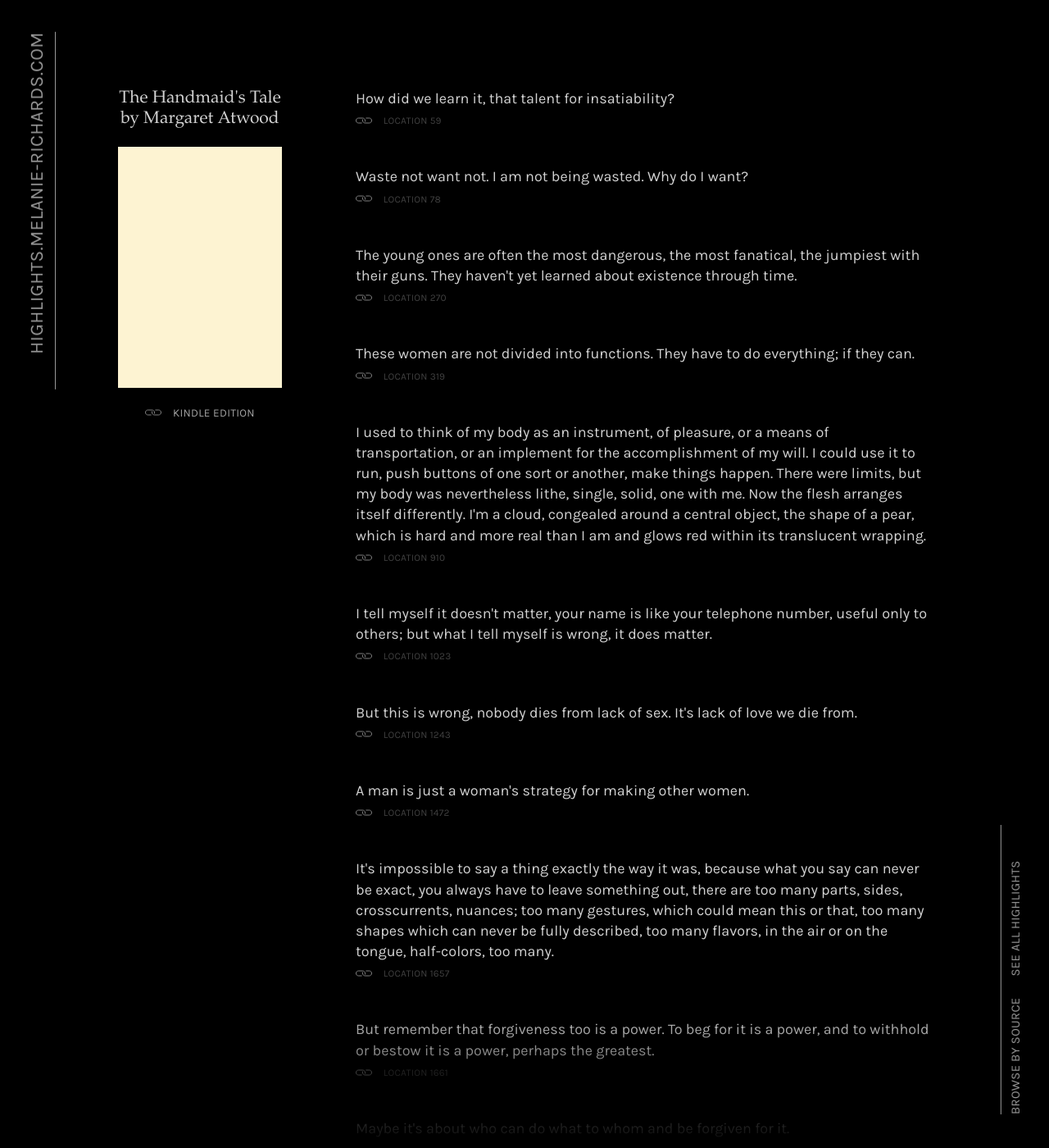
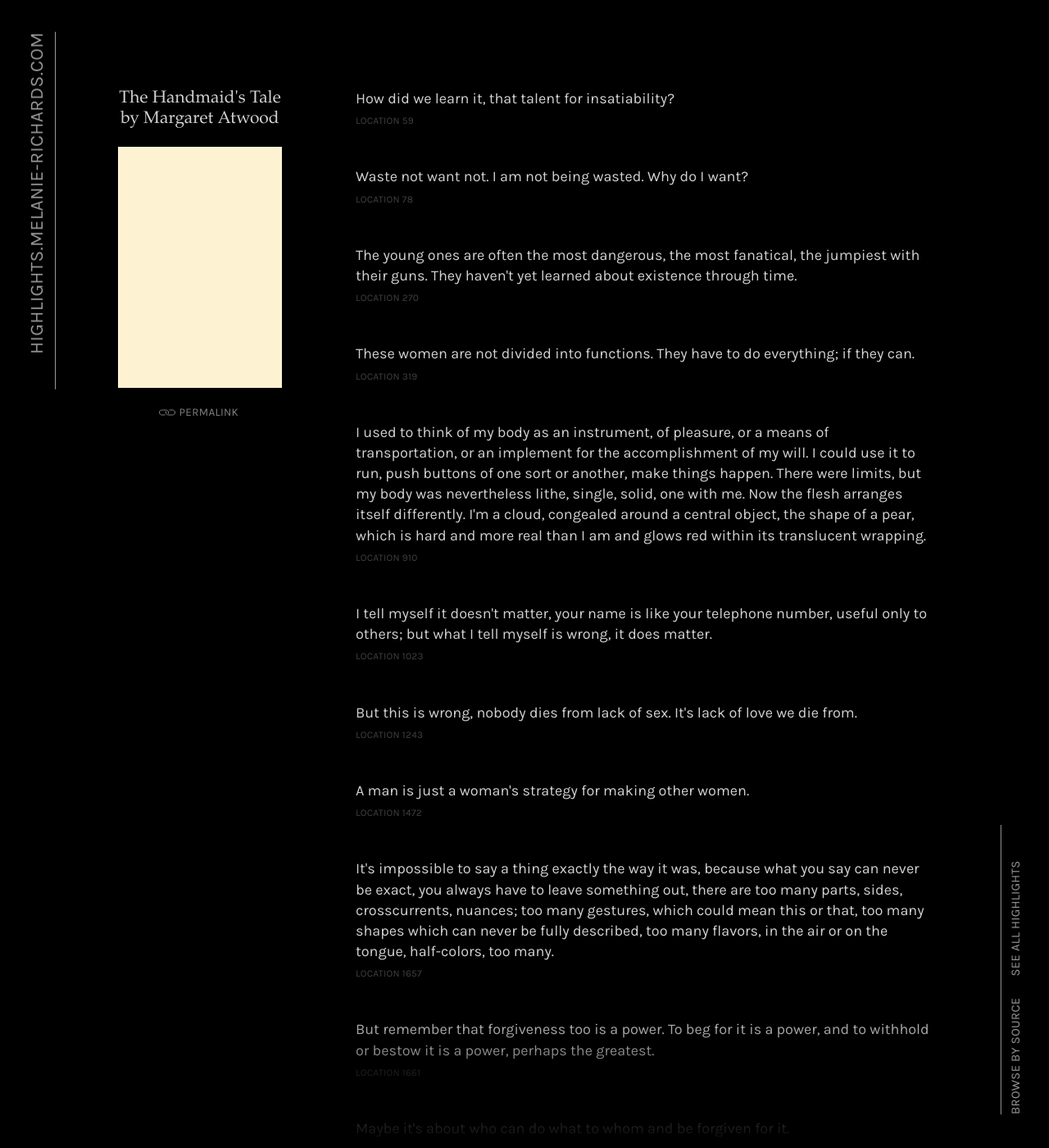
Before and after one commit to melanierichards/highlights, a Jekyll site: the page built from all/index.html, in a window 1280 px wide and 1400 px high. Shown: the whole window at 82% size. Built offline with Jekyll 4.4.1, drawn with Linux system fonts in a browser that asks for light colours; some web fonts are replaced; the list of posts is cut into pages by our own code; some of the changed text lies outside the part shown.

Commit message:
Clean up some clutter

```diff
--- a/_includes/post-contents.html
+++ b/_includes/post-contents.html
@@ -10,18 +10,17 @@
       {% include svgs/abstract-handmaids-tale.svg %}
     </div>
     {% unless individualPost %}
-      <a href="{{ post.url}}" class="permalink highlight__link">Source permalink</a>
+      <a href="{{ post.url}}" class="permalink highlight__link">Permalink</a>
     {% endunless %}
-    {% if post.kindle %}
-      <p class="special-edition">Kindle edition</p>
-    {% endif %}
   </div>
 
   <ul class="highlights">
     {% for highlight in site.data[current_source] %}
       <li class="highlight" id="{{ highlight.text | downcase | slice: 0, 15 | url_encode }}">
         <p class="highlight__text">{{ highlight.text }}</p>
-        <a href="{{ post.url}}#{{ highlight.text | downcase | slice: 0, 15 | url_encode }}" class="permalink highlight__link">Highlight permalink</a>
+        {% if individualPost %}
+          <a href="{{ post.url}}#{{ highlight.text | downcase | slice: 0, 15 | url_encode }}" class="permalink highlight__link" title="Highlight permalink"></a>
+        {% endif %}
         <span class="highlight__location">{{ highlight.page }}</span>
       </li>
     {% endfor %}
--- a/assets/_sass/global.scss
+++ b/assets/_sass/global.scss
@@ -124,13 +124,15 @@
   display: inline-block;
   vertical-align: middle;
   margin: 0 .25em 0 -5px;
-  width: 30px;
+  padding-left: 30px;
+  min-width: 30px;
   height: 20px;
   background: url('../images/link.svg') no-repeat 0 0;
   background-size: 30px 20px;
-  text-indent: 100%;
   overflow: hidden;
   opacity: .5;
+  font: .75em/20px $font-body;
+  @include all-caps();
 
   &:focus {
     opacity: .75;
--- a/assets/_sass/source.scss
+++ b/assets/_sass/source.scss
@@ -24,7 +24,6 @@
 }
 
 .source__title-small,
-.special-edition,
 .highlight__location  {
   color: $color-secondary;
   font: .75em/1.2 $font-body;
@@ -38,10 +37,6 @@
 
 .source__image {
   margin: 0 auto $margin-xs;
-}
-
-.special-edition {
-  display: inline-block;
 }
 
 .highlights {
```
